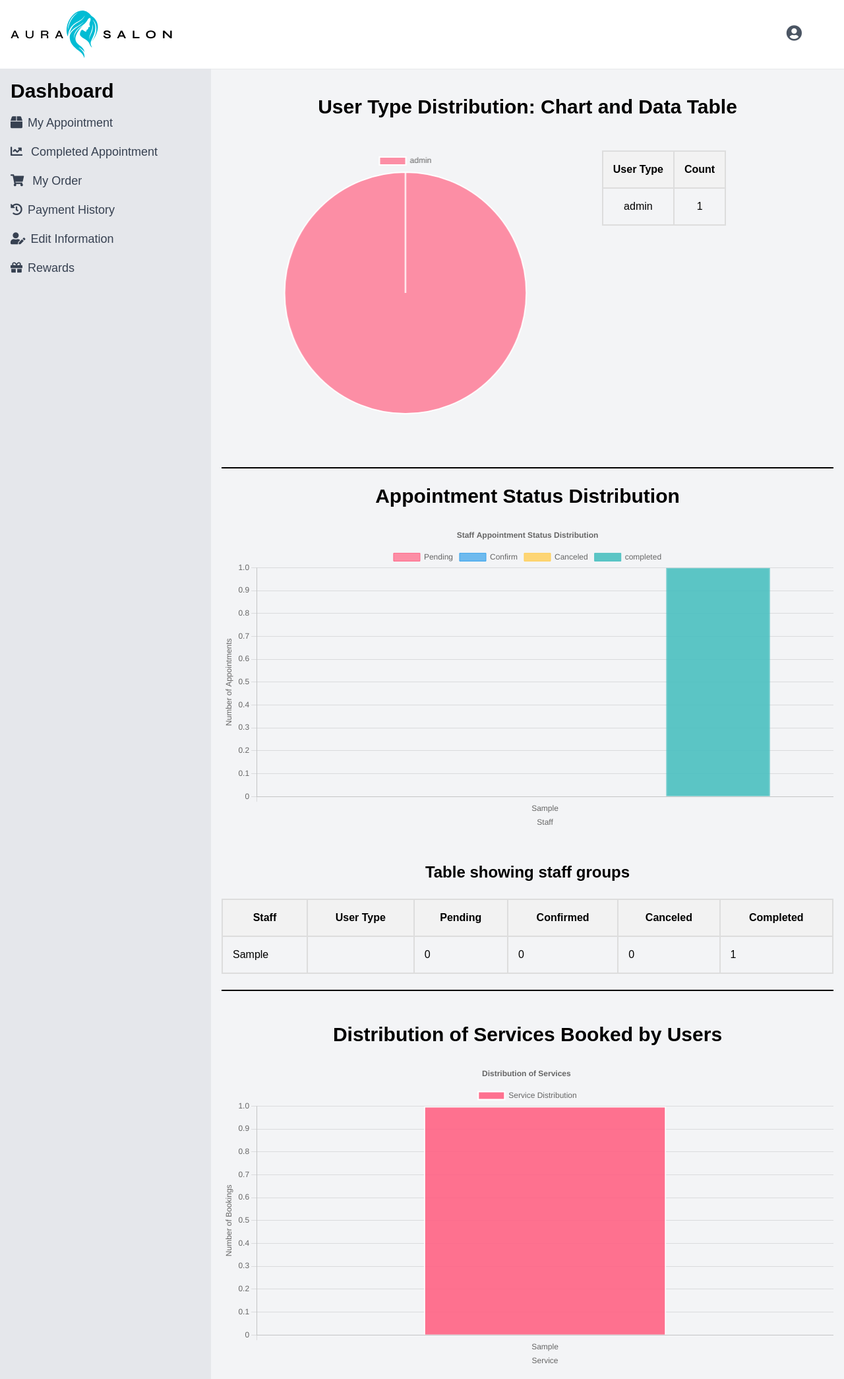
After one commit to KiranPila-Shrestha/BeautySalonHouse, a Django app: page /Admin_Visualize in a window 1280 px wide. The commit adds this page. Shown: the whole page at 66% size. Run offline with Django 4.2, Linux system fonts and the light colour scheme; tables that the repository leaves empty hold one stand-in row (values such as "Sample post"); some libraries are stand-ins or nearby versions.

Commit message:
Added about user type and appointment as data visualization graph in admin dashboard. and some UI change.

```diff
--- /dev/null
+++ b/BeautySalonHouse/templates/Admin_Page/ChartAdmin.html
@@ -0,0 +1,304 @@
+
+<!DOCTYPE html>
+<html>
+<head>
+    <title>User Type Distribution</title>
+    <style>
+        /* Center the canvas */
+        #chart-container {
+            display: flex;
+            flex-direction: row;
+            justify-content: flex-start;
+            align-items: flex-start;
+            height: 60vh; /* Adjust the height as needed */
+
+        }
+        #userTypeChart {
+            max-width: 60%; /* Set the maximum width of the chart */
+            max-height: 400px; /* Set the maximum height of the chart */
+        }
+        #table-container {
+            margin-left: 20px; /* Adjust the left margin as needed */
+            text-align: center;
+            max-width: 100%; /* Set the maximum width of the table */
+            overflow: auto; /* Add scroll if table exceeds container */
+        }
+        table {
+            border-collapse: collapse;
+            width: 100%;
+        }
+        th, td {
+            border: 2px solid #ddd;
+            padding: 15px;
+        }
+        th {
+            background-color: #f2f2f2;
+            text-semibold;
+        }
+        .custom-hr {
+            border-top: 2px solid black;
+            /* Other styling properties */
+        }
+
+    </style>
+    <script src="https://cdn.jsdelivr.net/npm/chart.js"></script>
+</head>
+<body>
+    {% extends 'Base_content/Base_Dashboard.html'%}
+
+    {% block content %}
+
+
+    <br>
+   {# pie chart started#}
+    <h1 class="font-bold text-3xl text-center">User Type Distribution: Chart and Data Table</h1>
+    <br>
+    <br>
+    <div id="chart-container">
+        <canvas id="userTypeChart"></canvas> {#piechart#}
+        <div id="table-container">
+            <table>
+                <thead>
+                    <tr>
+                        <th>User Type</th>
+                        <th>Count</th>
+                    </tr>
+                </thead>
+                <tbody>
+                    {% for label, count in table_data %}
+                    <tr>
+                        <td>{{ label }}</td>
+                        <td>{{ count }}</td>
+                    </tr>
+                    {% endfor %}
+                </tbody>
+            </table>
+        </div>
+    </div>
+  {#Next bar graph starts#}
+    <hr class="custom-hr mb-1000px">
+    <br>
+    <h1 class="font-bold text-3xl text-center">Appointment Status Distribution</h1>
+    <br>
+
+    <canvas id="staffAppointmentChart"></canvas> {#bargraph#}
+<br>
+<br>
+<h3 class="font-semibold text-2xl text-center">Table showing staff groups</h3>
+<br>
+    <table>
+        <thead>
+            <tr>
+                <th>Staff</th>
+                <th>User Type</th>
+                <th>Pending</th>
+                <th>Confirmed</th>
+                <th>Canceled</th>
+                <th>Completed</th>
+            </tr>
+        </thead>
+        <tbody>
+            <tbody>
+                {% for staff, data in staff_data.items %}
+                    <tr>
+                        <td>{{ staff }}</td>
+                        <td>
+                            {% for user in all_user_login %}
+                                {% if user.username == staff %}
+                                    {{ user.groups.first }}
+                                {% endif %}
+                            {% endfor %}
+                        </td>
+
+
+                        <td>{{ data.Pending }}</td>
+                        <td>{{ data.Confirm }}</td>
+                        <td>{{ data.Canceled }}</td>
+                        <td>{{ data.completed }}</td>
+                    </tr>
+
+            {% endfor %}
+        </tbody>
+
+    </table>
+    <br>
+    <hr class="custom-hr">
+    {#end of bar graph#}
+<br>
+<br>
+<h1 class="font-bold text-3xl text-center">Distribution of Services Booked by Users</h1>
+<br>
+
+     <!-- Service Distribution Chart -->
+     <div id="serviceChartContainer">
+        <canvas id="serviceChart"></canvas>
+    </div>
+    {# First script for pie chart shows usertype distribution#}
+    <script>
+        document.addEventListener('DOMContentLoaded', function () {
+            var ctx = document.getElementById('userTypeChart').getContext('2d');
+            var myChart = new Chart(ctx, {
+                type: 'pie',
+                data: {
+                    labels: {{ labels|safe }},
+                    datasets: [{
+                        label: 'User Type Distribution',
+                        data: {{ data|safe }},
+                        backgroundColor: [
+                            'rgba(255, 99, 132, 0.7)',  // Red
+                            'rgba(54, 162, 235, 0.7)',  // Blue
+                            'rgba(255, 206, 86, 0.7)',  // Yellow
+                            'rgba(75, 192, 192, 0.9)',  // Green
+                            'rgba(153, 102, 255, 0.8)', // Purple
+                        ],
+                        borderColor: [
+                            'rgba(255, 255, 255, 1)',
+                            'rgba(255, 255, 255, 1)',
+                            'rgba(255, 255, 255, 1)',
+                            'rgba(255, 255, 255, 1)',
+                            'rgba(255, 255, 255, 1)',
+                        ],
+                        borderWidth: 2
+                    }]
+                },
+                options: {
+                    // Customize options as needed
+                }
+            });
+        });
+    </script>
+    {# Second script appointment distribution and its status #}
+    <script>
+        document.addEventListener('DOMContentLoaded', function () {
+            var ctx = document.getElementById('staffAppointmentChart').getContext('2d');
+            var staffData = {{ staff_data|safe }};
+            var labels = Object.keys(staffData);
+            var datasets = [];
+            var statusLabels = ['Pending', 'Confirm', 'Canceled', 'completed'];
+            var backgroundColors = ['rgba(255, 99, 132, 0.7)', 'rgba(54, 162, 235, 0.7)', 'rgba(255, 206, 86, 0.8)', 'rgba(75, 192, 192, 0.9)'];
+            var borderColors = ['rgba(255, 99, 132, 1)', 'rgba(54, 162, 235, 1)', 'rgba(255, 206, 86, 1)', 'rgba(75, 192, 192, 1)'];
+
+            statusLabels.forEach(function (status, index) {
+                var data = labels.map(function (staff) {
+                    return staffData[staff][status] || 0;
+                });
+
+                datasets.push({
+                    label: status,
+                    data: data,
+                    backgroundColor: backgroundColors[index],
+                    borderColor: borderColors[index],
+                    borderWidth: 1
+                });
+            });
+
+            var myChart = new Chart(ctx, {
+                type: 'bar',
+                data: {
+                    labels: labels,
+                    datasets: datasets
+                },
+                options: {
+                    plugins: {
+                        title: {
+                            display: true,
+                            text: 'Staff Appointment Status Distribution',
+                            fontSize: 18,
+                            fontColor: '#333',
+                            padding: {
+                                top: 10,
+                                bottom: 10
+                            }
+                        }
+                    },
+                    scales: {
+                        x: {
+                            title: {
+                                display: true,
+                                text: 'Staff'
+                            }
+                        },
+                        y: {
+                            title: {
+                                display: true,
+                                text: 'Number of Appointments'
+                            }
+                        }
+                    }
+                }
+            });
+        });
+    </script>
+
+
+{#third script of service#}
+
+<script>
+    document.addEventListener('DOMContentLoaded', function () {
+
+        var serviceData = {{ service_data|safe }};
+        var serviceLabels = Object.keys(serviceData);
+        var serviceCounts = Object.values(serviceData);
+
+        var serviceColors = [
+            'rgba(255, 99, 132, 0.9)',   // Red
+            'rgba(54, 162, 235, 0.9)',   // Blue
+            'rgba(255, 159, 64, 0.8)',   // Orange
+            'rgba(75, 192, 192, 0.9)',   // Green
+
+
+
+
+        ];
+
+        var serviceCtx = document.getElementById('serviceChart').getContext('2d');
+        var serviceChart = new Chart(serviceCtx, {
+            type: 'bar',
+            data: {
+                labels: serviceLabels,
+                datasets: [{
+                    label: 'Service Distribution',
+                    data: serviceCounts,
+                    backgroundColor: serviceColors,
+                    borderColor: 'rgba(255, 255, 255, 1)',
+                    borderWidth: 2
+                }]
+            },
+            options: {
+                plugins: {
+                    title: {
+                        display: true,
+                        text: 'Distribution of Services ',
+                        fontSize: 20,
+                        fontColor: '#333',
+                        padding: {
+                            top: 10,
+                            bottom: 10
+                        }
+                    }
+                },
+                scales: {
+                    x: {
+                        title: {
+                            display: true,
+                            text: 'Service'
+                        }
+                    },
+                    y: {
+                        title: {
+                            display: true,
+                            text: 'Number of Bookings'
+                        }
+                    }
+                },
+                indexAxis: 'x', // applied to x-axis
+        barPercentage: 0.7, //  control bar width
+        categoryPercentage: 0.6 //  control space between bars
+            }
+        });
+    });
+</script>
+
+    {% endblock %}
+</body>
+</html>
--- a/BeautySalonHouse/templates/Base_Content/Base_Dashboard.html
+++ b/BeautySalonHouse/templates/Base_Content/Base_Dashboard.html
@@ -83,6 +83,11 @@
         <ul class="text-lg space-y-4">
           {% if request.user.is_superuser %}
           <li class="mb-4">
+            <a href="{% url 'adminchart'%}" class="block text-gray-700 hover:text-cyan-500">
+              <i class="fas fa-chart-line mr-2"></i>Data Visualize Report
+            </a>
+          </li>
+            <li class="mb-4">
               <a href="{% url 'AdminDashBoard'%}" class="block text-gray-700 hover:text-cyan-500">
                 <i class="fas fa-user-plus mr-2"></i>Add Staff
               </a>
@@ -97,11 +102,7 @@
                 <i class="fas fa-cube mr-2"></i>Product
               </a>
             </li>
-            <li class="mb-4">
-              <a href="" class="block text-gray-700 hover:text-cyan-500">
-                <i class="fas fa-chart-line mr-2"></i>Report
-              </a>
-            </li>
+
             <li class="mb-4">
               <a href="{% url 'adminAppointmenthistory' %}" class="block text-gray-700 hover:text-cyan-500">
                 <i class="fas fa-calendar mr-2"></i>Appointment
@@ -142,11 +143,6 @@
             </li>
           {% else %}
           <li class="mb-4">
-              <a href="{% url 'EditProfile' user_id=request.user.id %}" class="block text-gray-700 hover:text-cyan-500">
-                <i class="fas fa-user-edit mr-2"></i>Edit Information
-              </a>
-            </li>
-            <li class="mb-4">
             <a href="{% url 'appointmenthistory'  %}" class="block text-gray-700 hover:text-cyan-500">
               <i class="fas fa-box mr-2"></i>My Appointment
             </a>
@@ -167,15 +163,21 @@
             </a>
           </li>
             <li class="mb-4">
+              <a href="{% url 'EditProfile' user_id=request.user.id %}" class="block text-gray-700 hover:text-cyan-500">
+                <i class="fas fa-user-edit mr-2"></i>Edit Information
+              </a>
+            </li>
+
+            <li class="mb-4">
               <a href="#" class="block text-gray-700 hover:text-cyan-500">
                 <i class="fas fa-gift mr-2"></i>Rewards
               </a>
             </li>
-            <li class="mb-4">
+            {% comment %} <li class="mb-4">
               <a href="#" class="block text-gray-700 hover:text-cyan-500">
                 <i class="fas fa-star mr-2"></i>Review
               </a>
-            </li>
+            </li> {% endcomment %}
           {% endif %}
         </ul>
       </div>
--- a/BeautySalonHouse/templates/Base_Content/Base_Nav.html
+++ b/BeautySalonHouse/templates/Base_Content/Base_Nav.html
@@ -205,7 +205,7 @@ User is not authenticated
 
         </div>
           <div class="absolute hidden bg-white rounded shadow-md mt-2 py-2 w-48 " style = "font-family: poppins" id="userDropdown">
-            <a href="{% if request.user.userdetail.user_type == 'customer' %}{% url 'EditProfile' user.id %}{% elif request.user.is_superuser %}{% url 'AdminDashBoard' %}{% else %}{% url 'HairStaffDashboard' %}{% endif %}" class="block px-6 py-2 text-gray-800 hover:bg-cyan-600 hover:text-white"> <i class="fas fa-user-circle text-1.5xl mr-2 "></i>Account</a>
+            <a href="{% if request.user.userdetail.user_type == 'customer' %}{% url 'appointmenthistory' %}{% elif request.user.is_superuser %}{% url 'adminchart' %}{% else %}{% url 'appointments' %}{% endif %}" class="block px-6 py-2 text-gray-800 hover:bg-cyan-600 hover:text-white"> <i class="fas fa-user-circle text-1.5xl mr-2 "></i>Account</a>
             <a href="{% url 'logout' %}" class="block px-6 py-2 text-gray-800 hover:bg-cyan-600 hover:text-white"> <i class="fas fa-sign-out-alt text-1xl text-regular mr-2"></i>Logout</a>
         </div>
 
--- a/BeautySalonHouse/users/urls.py
+++ b/BeautySalonHouse/users/urls.py
@@ -33,7 +33,7 @@ urlpatterns = [
     # For admin pathhh..
     path('AdminDashBoard/', views.AdminDashBoard, name='AdminDashBoard'),
      path('Admin_UserDetail/', views. userdetail_admin, name='useradmin'),
-
+      path('Admin_Visualize', views. adminchart, name='adminchart'),
 
 
 
--- a/BeautySalonHouse/users/views.py
+++ b/BeautySalonHouse/users/views.py
@@ -15,7 +15,8 @@ from django.contrib.auth.models import User
 from django.core.mail import send_mail
 from django.conf import settings
 
-
+##appointment models
+from Appointment.models import *
 # LOGIN
 def loginUser(request):
     if request.method == 'POST':
@@ -251,3 +252,85 @@ def userdetail_admin(request):
     }
 
     return render(request, 'Admin_Page/Userdetails.html', context)
+
+
+###Data visualization admin part
+
+def adminchart(request):
+    staff_data = {}
+    user_types = UserDetail.objects.values_list('user_type', flat=True)
+
+
+    # Count available of each user type
+    user_type_counts = {}
+    for user_type in user_types:
+        user_type_counts[user_type] = user_type_counts.get(user_type, 0) + 1
+
+    # Prepare data for Chart.js (for user type distribution)
+    labels = list(user_type_counts.keys())
+    data = list(user_type_counts.values())
+    table_data = [(label, count) for label, count in user_type_counts.items()]
+
+    #appointment  staff having view starts
+
+    # Group appointments by status
+    appointment_statuses = BookAppointment.objects.values('status').annotate(count=models.Count('id'))
+    print(appointment_statuses)
+
+    # Prepare data for staff appointment distribution
+    appointment_status_data = {status['status']: status['count'] for status in appointment_statuses}
+    print( appointment_status_data)
+
+
+    # Retrieve staff data for appointment distribution
+    staff_appointments = BookAppointment.objects.values('staff', 'status').annotate(count=models.Count('id'))
+    print(staff_appointments)
+
+
+
+
+    # Fetch users with a specific user type
+    requested_users = UserDetail.objects.filter(user_type='customer')
+
+    # Fetch users belonging to specific groups
+    all_user_login = User.objects.filter(groups__name__in=["Hair Technician", "Laser Skin", "Nail Technician", "Makeup Artist"])
+
+    for appointment in staff_appointments:
+        staff = appointment['staff']
+        status = appointment['status']
+        count = appointment['count']
+
+        print(f"Staff: {staff},  Status: {status}, Count: {count}")
+
+        # Initialize staff data if not already present
+        if staff not in staff_data:
+            staff_data[staff] = {'Pending': 0, 'Confirm': 0, 'Canceled': 0, 'completed': 0}
+        if status not in staff_data[staff]:
+            staff_data[staff][status] = 0
+
+        # Update staff data with the count for the corresponding status
+        staff_data[staff][status] = count
+
+        print("staff: {staff_data}")
+
+        #fro service used by user customer
+
+          # Fetch service distribution data
+    service_distribution = BookAppointment.objects.values('service').annotate(count=models.Count('id'))
+    service_data = {service['service']: service['count'] for service in service_distribution}
+    print(service_data)
+
+
+    context = {
+        'labels': labels,
+        'data': data,
+        'table_data': table_data,
+        'appointment_status_data': appointment_status_data,
+        'staff_data': staff_data,
+        'requested_users': requested_users,
+        'all_user_login': all_user_login,
+        'service_data': service_data,
+    }
+
+
+    return render(request, 'Admin_Page/ChartAdmin.html', context)
```
Also changed, not shown: BeautySalonHouse/users/templatetags/customtags.py (line endings or trailing spaces). Lines whose indentation alone changed are shown as unchanged.
